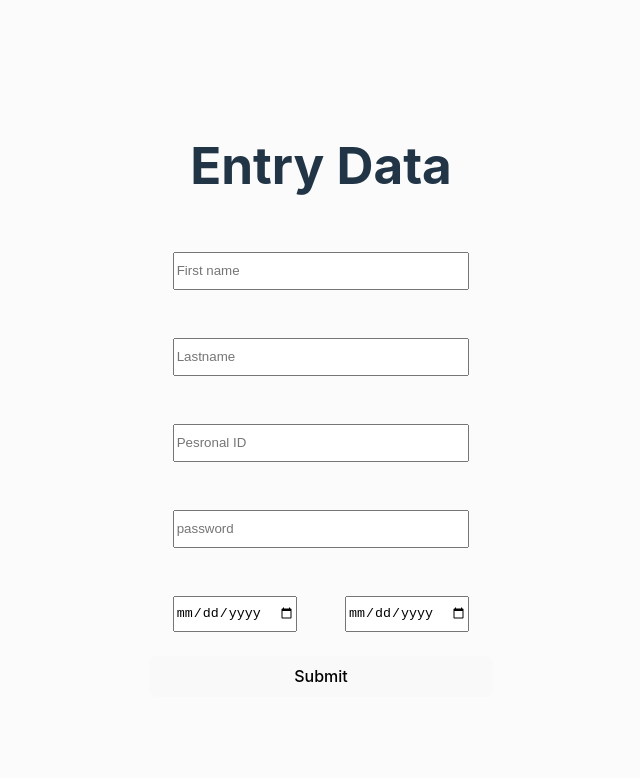
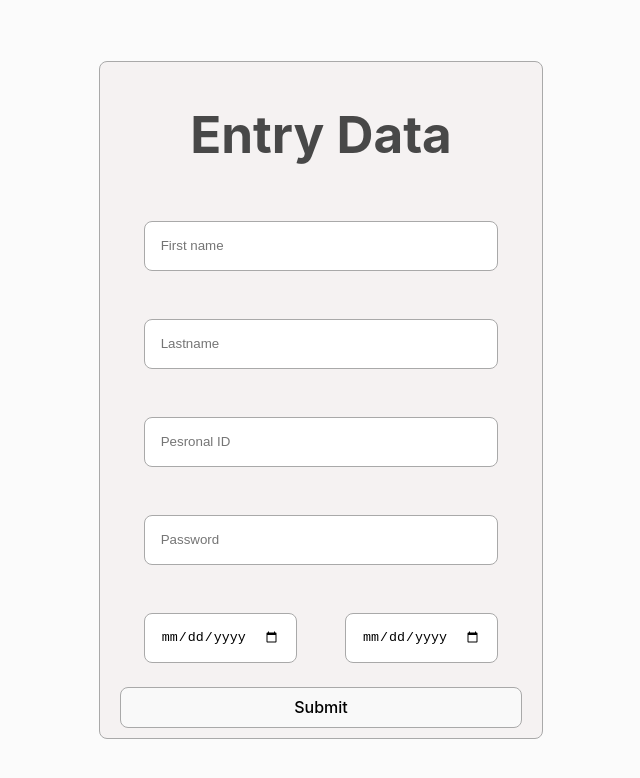
Before and after one commit to NikolayLazarov/hacktues1001, a React (Vite) app in the folder front-end/: page / in a window 1280 px wide. Shown: the top 778 px of the page, without its empty margins (319-959 px from the left). Built offline with nearby package versions, Linux system fonts and the light colour scheme.

Commit message:
css changes

```diff
--- a/front-end/src/components/EntryForm.jsx
+++ b/front-end/src/components/EntryForm.jsx
@@ -112,7 +112,7 @@ async function getCurrentVal(){
                 <input type = "text" placeholder='First name' ref={firstName} required/>
                 <input type = "text" placeholder='Lastname' ref={lastName} required/>
             <input style={styles.input}  type = "text" placeholder ='Pesronal ID' ref={personalId} required/>
-            <input type = "password" placeholder='password' ref={password} required/>
+            <input type = "password" placeholder='Password' ref={password} required/>
             <div>
             <input type="date" ref={startingDate} required/>
 
--- a/front-end/src/components/EntryForm.module.css
+++ b/front-end/src/components/EntryForm.module.css
@@ -1,7 +1,9 @@
 
-/* h1{
-    color: red;
-} */
+h1
+{
+    color: #484848;
+    font-size: 2.5em;
+}
 
 form{
     display: flex;
@@ -9,7 +11,35 @@ form{
     /* background-color: black; */
 
 }
+
 input{
     margin : 1.5rem;
     height: 2rem;
+    padding: 0.6em 1.2em;
+    border-radius: 8px;
+    border: 1px solid darkgray;
 }
+other
+{
+    border-radius: 8px;
+    border: 1px solid transparent;
+    padding: 0.6em 1.2em;
+    font-size: 1em;
+    font-weight: 500;
+    width: 300px;
+    font-family: inherit;
+    background-color: #FBFBFB;
+    cursor: pointer;
+    transition: border-color 0.25s;
+}
+
+form
+{
+    border-radius: 8px;
+    border: 1px solid transparent;
+    padding: 0.6em 1.2em;
+    background-color: #F5F2F2;
+    cursor: pointer;
+    transition: border-color 0.25s;
+    border-color: darkgray;
+}
--- a/front-end/src/components/Field.css
+++ b/front-end/src/components/Field.css
@@ -1,5 +1,7 @@
 .field
 {
+    padding: 100px;
+    margin-top: 50px;
     border-radius: 8px;
     border: 1px solid transparent;
     padding: 0.6em 1.2em;
@@ -7,7 +9,8 @@
     font-weight: 500;
     font-family: inherit;
     background-color: #F5F2F2;
-    cursor: pointer;transition: border-color 0.25s;
+    cursor: pointer;
+    transition: border-color 0.25s;
     border-color: darkgray;
 }
 
--- a/front-end/src/index.css
+++ b/front-end/src/index.css
@@ -39,7 +39,7 @@ h1 {
 
 button {
   border-radius: 8px;
-  border: 1px solid transparent;
+  border: 1px solid darkgray;
   padding: 0.6em 1.2em;
   font-size: 1em;
   font-weight: 500;
--- a/front-end/src/layout/Data.css
+++ b/front-end/src/layout/Data.css
@@ -2,6 +2,10 @@
   display: flex;
   flex-direction: column;
   justify-content: center;
+  background-color: #F5F2F2;
+  border-radius: 8px;
+  border: 1px solid darkgray;
+
 }
 
 .pfp {
--- a/front-end/src/layout/Data.jsx
+++ b/front-end/src/layout/Data.jsx
@@ -33,14 +33,14 @@ function Data() {
 
   return (
     <div className="Data">
-      {/* <div className="pfp"> </div>
+      <div className="pfp"> </div>
       <div className="name">Josif Bezkosa</div>
       <div className="personal-id">1234567</div>
+
       <Graph className="graph" title="temperature" data={data}/>
       <Graph className="graph" title="oxygen" data={data}/>
-      <Graph className="graph" title="pulse" data={data}/> */}
+      <Graph className="graph" title="pulse" data={data}/>
       <Field />
-
     </div>
   )
 }
```
Also changed, not shown: front-end/src/components/Graph.jsx (line endings or trailing spaces).
